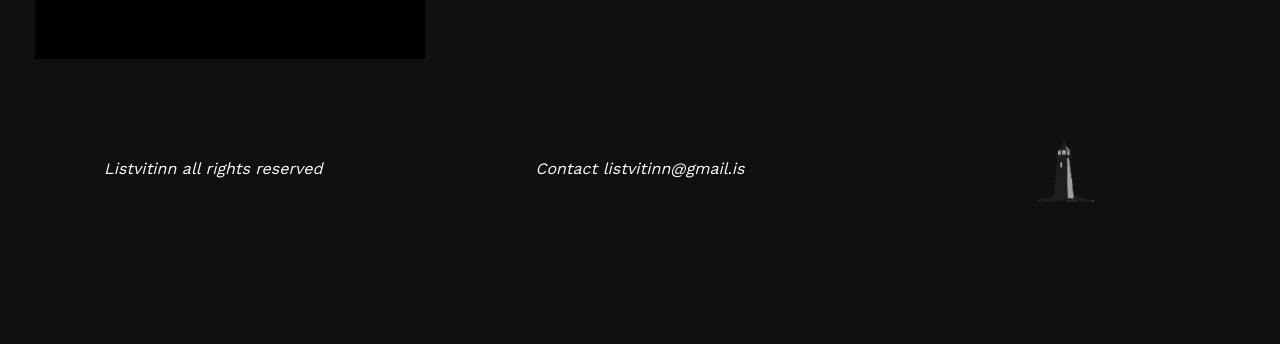
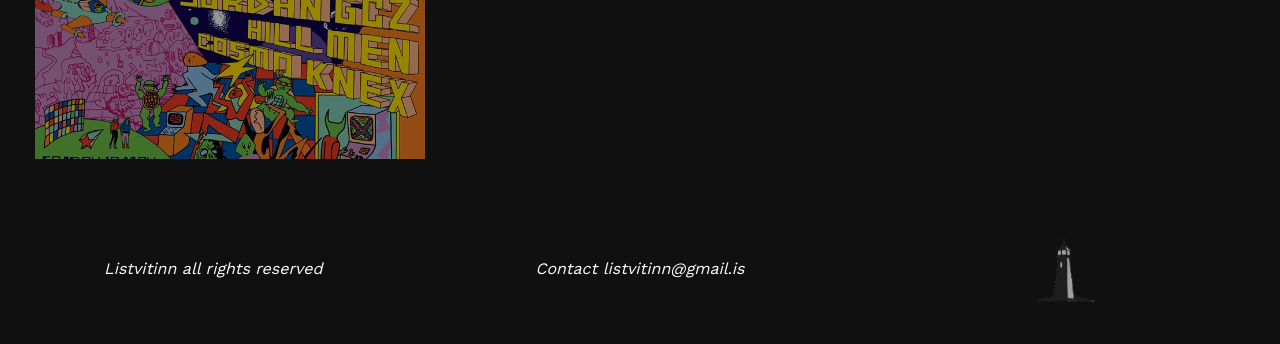
Before and after one commit to jonl17/listvitinn, a Gatsby site: page / in a window 1280 px wide. Shown: the part 457-801 px from the top of the page. Built offline with nearby package versions, Linux system fonts and the light colour scheme; Gatsby itself is replaced by a stand-in of ours.

Commit message:
first image on the rounds babey

```diff
--- a/gatsby-config.js
+++ b/gatsby-config.js
@@ -28,6 +28,13 @@ module.exports = {
         path: `${__dirname}/static/`,
       },
     },
+    {
+      resolve: `gatsby-source-filesystem`,
+      options: {
+        name: `pics`,
+        path: `${__dirname}/static/pics/`,
+      },
+    },
     "gatsby-transformer-sharp",
     "gatsby-plugin-sharp",
   ],
--- a/src/components/EventBlock/index.js
+++ b/src/components/EventBlock/index.js
@@ -1,5 +1,6 @@
 import React from "react"
 import "./index.css"
+import IMG from "gatsby-image"
 
 export default props => (
   <div className="Event-block">
@@ -8,5 +9,6 @@ export default props => (
       <p className="Event-days">{props.time}</p>
       <em className="Event-location">@ {props.location}</em>
     </div>
+    <IMG fluid={props.image} />
   </div>
 )
--- a/src/components/EventContainer/index.css
+++ b/src/components/EventContainer/index.css
@@ -50,12 +50,6 @@
   margin: 0;
 }
 
-#image-one {
-  background-image: url("./test.jpg");
-}
-#image-two {
-  background-image: url("./helgi.jpg");
-}
 .Event-image {
   background-size: cover;
   background-repeat: no-repeat;
--- a/src/components/EventContainer/index.js
+++ b/src/components/EventContainer/index.js
@@ -1,6 +1,6 @@
 import React from "react"
 import "./index.css"
-// import { graphql, StaticQuery } from "gatsby"
+import { graphql, StaticQuery } from "gatsby"
 import EventBlock from "../EventBlock"
 
 /*
@@ -32,10 +32,35 @@ class EventContainer extends React.Component {
   }
   render() {
     return (
-      <EventBlock
-        title="exhibition"
-        location="location"
-        time={this.calculateTime("25/05/2019", "01/06/2019")}
+      <StaticQuery
+        query={graphql`
+          query {
+            allFile(
+              filter: {
+                extension: { regex: "/(jpg)|(jpeg)|(png)/" }
+                relativeDirectory: { eq: "pics" }
+              }
+            ) {
+              edges {
+                node {
+                  childImageSharp {
+                    fluid {
+                      ...GatsbyImageSharpFluid
+                    }
+                  }
+                }
+              }
+            }
+          }
+        `}
+        render={data => (
+          <EventBlock
+            title="exhibition"
+            location="location"
+            time={this.calculateTime("25/05/2019", "01/06/2019")}
+            image={data.allFile.edges[0].node.childImageSharp.fluid}
+          />
+        )}
       />
     )
   }
```
Also changed, not shown: static/pics/bla.jpg (renamed from src/components/EventContainer/bla.jpg), static/pics/helgi.jpg (renamed from src/components/EventContainer/helgi.jpg), static/pics/jee.jpg (renamed from static/jee.jpg), static/pics/test.jpg (renamed from src/components/EventContainer/test.jpg), static/pics/testimg.jpg (renamed from static/testimg.jpg).
